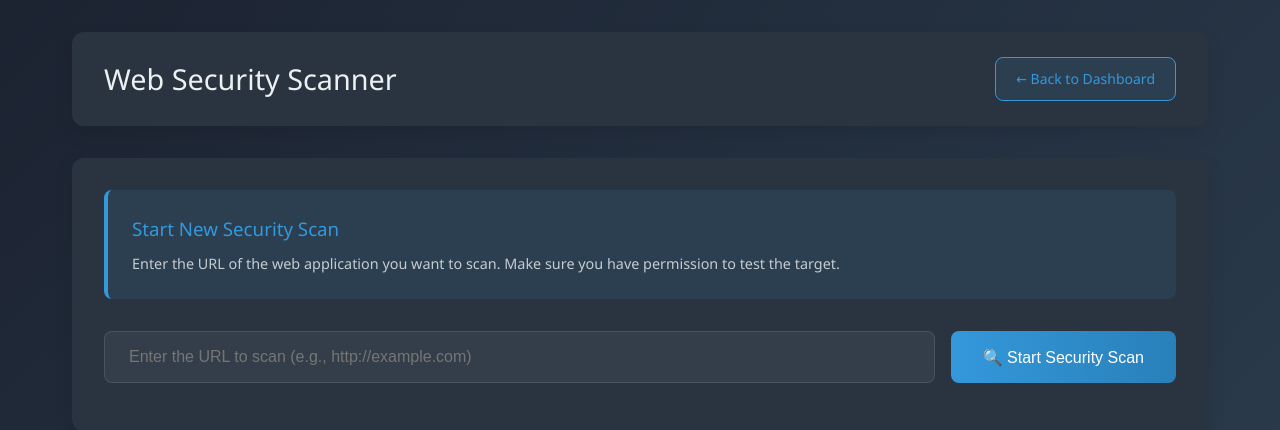
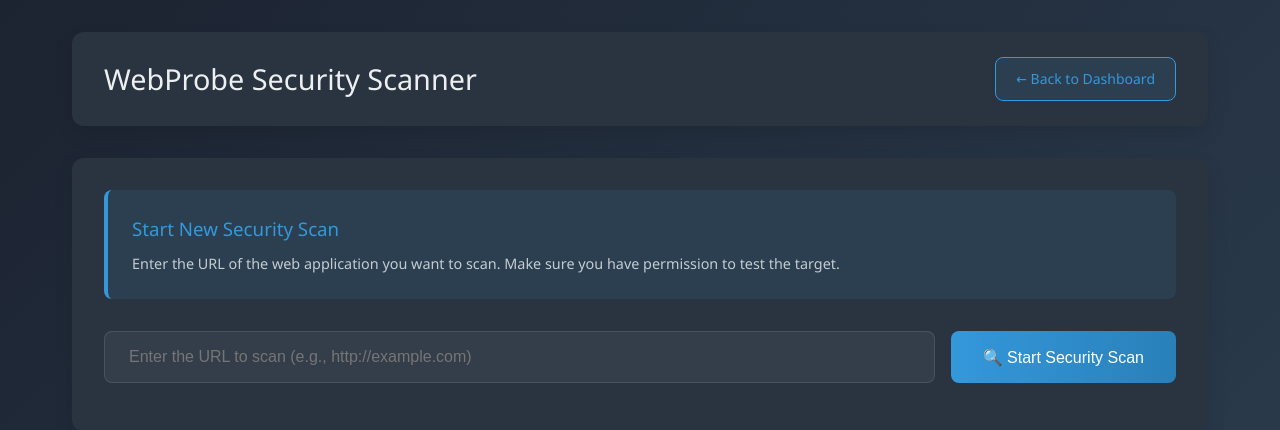
Before and after one commit to AnGrY-Althaf/WebProbe, a Flask app: page /scan in a window 1280 px wide. Shown: the top 430 px of the page. Run offline with Flask 3, Linux system fonts and the light colour scheme; the visitor is signed in with stand-in values (Sample User, id 1).

Commit message:
scan.html

```diff
--- a/templates/scan.html
+++ b/templates/scan.html
@@ -3,7 +3,7 @@
 <head>
     <meta charset="UTF-8">
     <meta name="viewport" content="width=device-width, initial-scale=1.0">
-    <title>Web Security Scanner</title>
+    <title>WebProbe Security Scanner</title>
     <style>
         :root {
             --bg-color: #1c2331;
@@ -295,7 +295,7 @@
 <body>
     <div class="container">
         <div class="header">
-            <h1>Web Security Scanner</h1>
+            <h1>WebProbe Security Scanner</h1>
             <a href="{{ url_for('dashboard') }}" class="back-button">← Back to Dashboard</a>
         </div>
 
```
